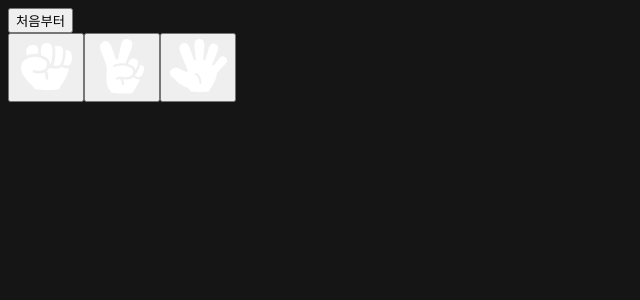
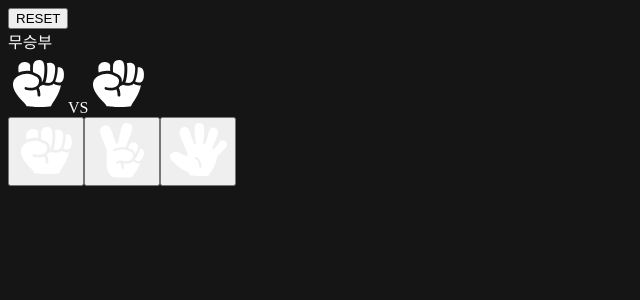
Before and after one commit to loonatiq/react_practice2, a React (Create React App) app: page / in a window 1280 px wide. Shown: the top 300 px of the page, without its empty margins (0-640 px from the left). Built offline with nearby package versions, Linux system fonts and the light colour scheme.

Commit message:
addUtils

```diff
--- a/public/index.html
+++ b/public/index.html
@@ -6,6 +6,7 @@
     <style>
       body{
         background-color: #161516;
+        color: #fcfcfc;
       }
     </style>
   </head>
--- a/src/App.js
+++ b/src/App.js
@@ -1,19 +1,45 @@
+import {useState} from 'react';
 import HandIcon from "./HandIcon";
 import HandButton from './HandButton';
 import Button from './Button';
+import { compareHand, generateRandomHand } from './utils';
+
+const INIT_VALUE = 'rock';
+function App() {
+  const [hand, setHand] = useState(INIT_VALUE);
+  const [otherHand, setOtherHand] = useState(INIT_VALUE);
+
+  const handleButtonClick = (nextHand) => {
+    const nextOtherHand = generateRandomHand();
+    setHand(nextHand);
+    setOtherHand(nextOtherHand);
+    console.log('me:', nextHand, 'other:', nextOtherHand, compareHand(nextHand,nextOtherHand));
+  }
 
 
-function App() {
-  const handleClick = (value) => console.log(value);
-  const handleClearButton = () => console.log('처음부터');
+
+  const handleClearButton = () => {
+    setHand(INIT_VALUE);
+    setOtherHand(INIT_VALUE);
+    console.log('RESET');
+  }
+
   return (
     <>
     <div>
-      <Button onClick={handleClearButton}>처음부터</Button>
+      <Button onClick={handleClearButton}>RESET</Button>
     </div>
-    <HandButton value="rock" onClick={handleClick}/>
-    <HandButton value="scissors" onClick={handleClick}/>
-    <HandButton value="paper" onClick={handleClick}/>
+    <div>
+      {compareHand(hand,otherHand)}
+    </div>
+    <div>
+      <HandIcon value = {hand} />
+    VS
+      <HandIcon value = {otherHand} />
+    </div>
+    <HandButton value = "rock" onClick = {handleButtonClick}/>
+    <HandButton value = "scissors" onClick = {handleButtonClick}/>
+    <HandButton value = "paper" onClick = {handleButtonClick}/>
     </>
   );
 }
--- /dev/null
+++ b/src/utils.js
@@ -0,0 +1,21 @@
+const HANDS = ['rock', 'scissors', 'paper'];
+const WINS = {
+  rock: 'scissors',
+  scissors: 'paper',
+  paper: 'rock',
+};
+
+export function compareHand(a,b){
+  if(WINS[a] === b) return '승리';
+  if(WINS[b] === a) return '패배';
+  return '무승부';
+}
+
+function random(n){
+  return Math.floor(Math.random() * n);
+}
+
+export function generateRandomHand(){
+  const randomHands = random(HANDS.length);
+  return HANDS[randomHands];
+}
```
